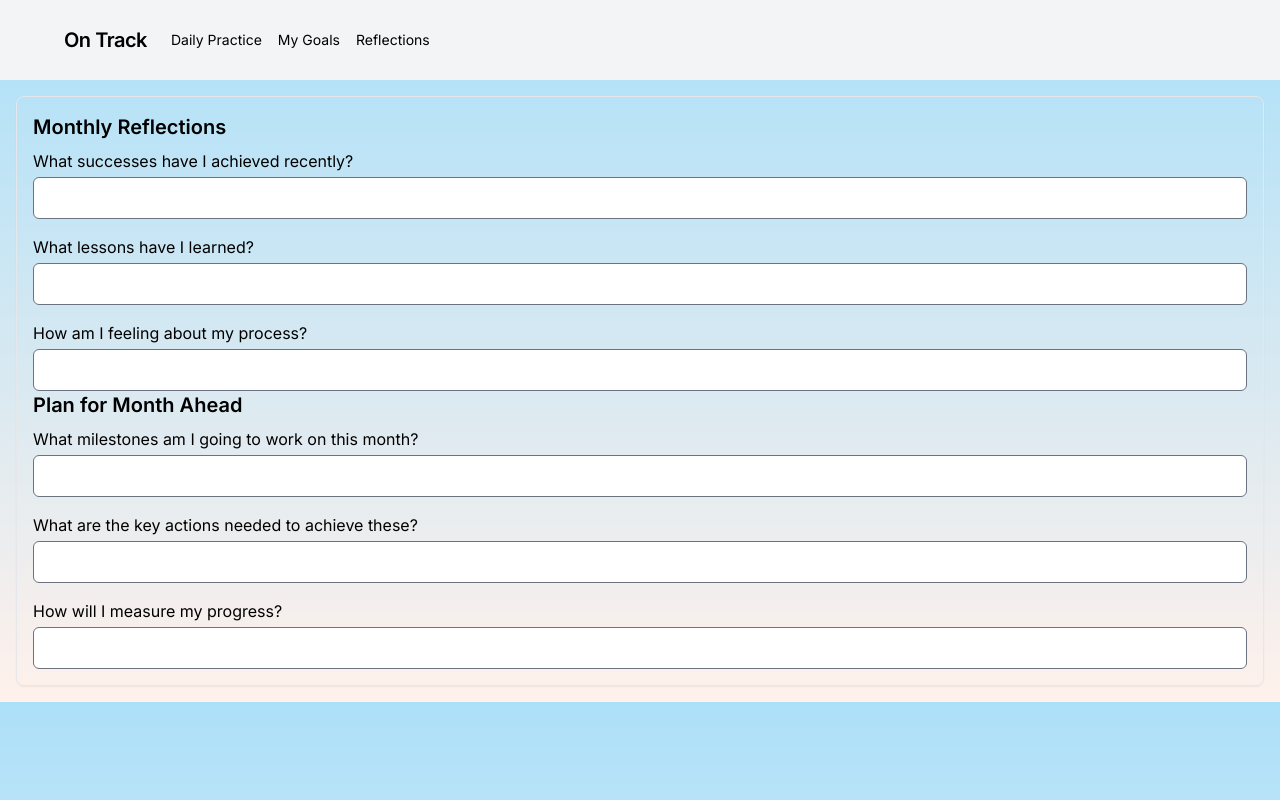
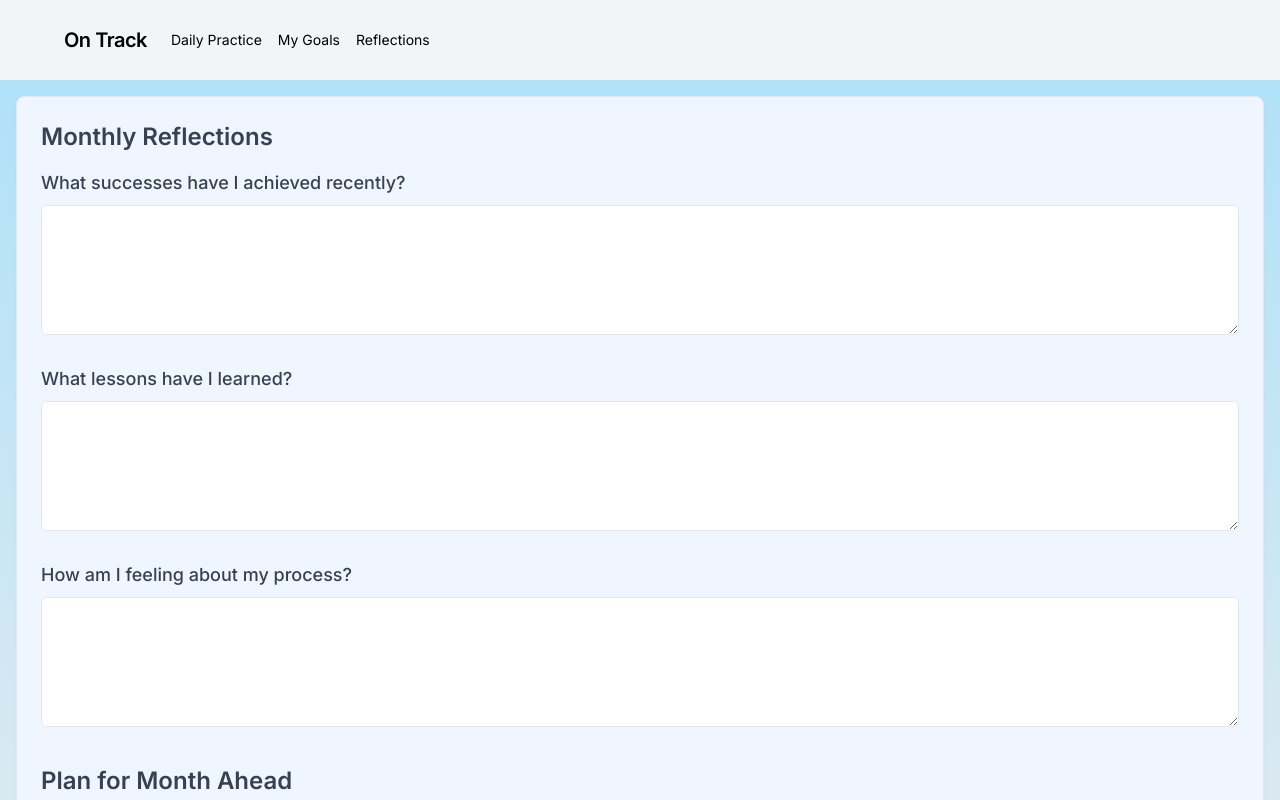
Before and after one commit to hollyallison/on-track, a Next.js app: page /monthly-reflections in a window 1280 px wide. Shown: the top 800 px of the page. Built offline with nearby package versions, Linux system fonts and the light colour scheme.

Commit message:
updated monthly reflections

```diff
--- a/app/(dashboard)/daily-practice/page.tsx
+++ b/app/(dashboard)/daily-practice/page.tsx
@@ -12,7 +12,7 @@ export default function DailyPractice() {
     <div className="flex flex-col items-center justify-center min-h-screen my-12 px-4 py-12 sm:px-12 lg:px-14">
       <div className="w-full max-w-4xl p-12 bg-white rounded-lg shadow-2xl">
         <h2
-          className="col-span-full text-center text-7xl my-10 font-semibold"
+          className="col-span-full text-center text-7xl my-6 font-semibold"
           style={{
             backgroundImage: 'url("/images/dailypractice-header.jpg")',
             backgroundSize: 'cover',
--- a/app/(dashboard)/monthly-reflections/page.tsx
+++ b/app/(dashboard)/monthly-reflections/page.tsx
@@ -1,6 +1,7 @@
 import type { NextPage } from 'next';
 import Head from 'next/head';
 import MonthlyReflectionsComponent from '../../components/MonthlyReflections'; // Renamed import
+import ActionButtons from '@/app/components/ActionButtons';
 
 const MonthlyReflections: NextPage = () => {
   return (
@@ -10,7 +11,9 @@ const MonthlyReflections: NextPage = () => {
         <meta name="description" content="Reflect on your month with On Track Journal." /> {/* More descriptive content */}
       </Head>
       <main className="container mx-auto p-4">
-        <MonthlyReflectionsComponent /> {/* Updated to use the renamed import */}
+        <MonthlyReflectionsComponent />
+        <ActionButtons />
+
       </main>
     </>
   );
--- a/app/(dashboard)/my-goals/page.tsx
+++ b/app/(dashboard)/my-goals/page.tsx
@@ -10,8 +10,9 @@ const MyGoals: NextPage = () => {
         <meta name="description" content="Set and track your goals with On Track Journal." />
       </Head>
       <main className="container mx-auto p-4">
+
       <h2
-          className="col-span-full text-center text-7xl my-10 font-semibold"
+          className="col-span-full text-center text-7xl my-96 font-semibold"
           style={{
             backgroundImage: 'url("/images/dailypractice-header.jpg")',
             backgroundSize: 'cover',
@@ -26,7 +27,9 @@ const MyGoals: NextPage = () => {
         >
           My Goals
         </h2>
-        <Kanban />
+
+        < Kanban />
+
       </main>
     </>
   );
--- a/app/components/Kanban.tsx
+++ b/app/components/Kanban.tsx
@@ -114,7 +114,7 @@ function KanbanBoard() {
           text-gray-800
           "
       >
-        <PlusIcon className="h-5 w-5" />
+        <PlusIcon/>
         Add Column
       </button>
     </div>
@@ -178,6 +178,7 @@ function KanbanBoard() {
       id: generateId(),
       columnId,
       content: `Task ${tasks.length + 1}`,
+      goalId: ""
     };
 
     setTasks([...tasks, newTask]);
--- a/app/components/MonthlyReflections.tsx
+++ b/app/components/MonthlyReflections.tsx
@@ -2,48 +2,40 @@ import React from 'react';
 
 const MonthlyReflection: React.FC = () => {
   return (
-    <div className="p-4 border rounded-lg shadow-sm">
+    <div className="p-6 bg-blue-50 border rounded-lg shadow-sm">
 
-      <h2 className="text-xl font-semibold mb-2">Monthly Reflections</h2>
-      <div className="space-y-4">
+      <h2 className="text-2xl font-semibold text-gray-700 mb-4">Monthly Reflections</h2>
+      <div className="space-y-6">
         <div>
-          <label htmlFor="successes" className="block mb-1">What successes have I achieved recently?
-          </label>
-          <input type="text" id="successes" className="w-full p-2 border rounded-md" />
+          <label htmlFor="successes" className="block text-lg font-medium text-gray-700 mb-2">What successes have I achieved recently?</label>
+          <textarea id="successes" className="w-full p-4 text-gray-700 bg-white border border-gray-200 rounded-md" rows={4} />
         </div>
         <div>
-          <label htmlFor="improvements" className="block mb-1">What lessons have I learned?
-          </label>
-          <input type="text" id="improvements" className="w-full p-2 border rounded-md" />
+          <label htmlFor="lessons" className="block text-lg font-medium text-gray-700 mb-2">What lessons have I learned?</label>
+          <textarea id="lessons" className="w-full p-4 text-gray-700 bg-white border border-gray-200 rounded-md" rows={4} />
         </div>
         <div>
-          <label htmlFor="improvements" className="block mb-1">How am I feeling about my process?
-          </label>
-          <input type="text" id="improvements" className="w-full p-2 border rounded-md" />
+          <label htmlFor="feelings" className="block text-lg font-medium text-gray-700 mb-2">How am I feeling about my process?</label>
+          <textarea id="feelings" className="w-full p-4 text-gray-700 bg-white border border-gray-200 rounded-md" rows={4} />
         </div>
       </div>
 
-      <h2 className="text-xl font-semibold mb-2">Plan for Month Ahead</h2>
-      <div className="space-y-4">
+      <h2 className="text-2xl font-semibold text-gray-700 mb-4 mt-8">Plan for Month Ahead</h2>
+      <div className="space-y-6">
         <div>
-          <label htmlFor="successes" className="block mb-1">What milestones am I going to work on this month?
-          </label>
-          <input type="text" id="successes" className="w-full p-2 border rounded-md" />
+          <label htmlFor="milestones" className="block text-lg font-medium text-gray-700 mb-2">What milestones am I going to work on this month?</label>
+          <textarea id="milestones" className="w-full p-4 text-gray-700 bg-white border border-gray-200 rounded-md" rows={4} />
         </div>
         <div>
-          <label htmlFor="improvements" className="block mb-1">What are the key actions needed to achieve these?
-          </label>
-          <input type="text" id="improvements" className="w-full p-2 border rounded-md" />
+          <label htmlFor="actions" className="block text-lg font-medium text-gray-700 mb-2">What are the key actions needed to achieve these?</label>
+          <textarea id="actions" className="w-full p-4 text-gray-700 bg-white border border-gray-200 rounded-md" rows={4} />
         </div>
         <div>
-          <label htmlFor="improvements" className="block mb-1">How will I measure my progress?
-          </label>
-          <input type="text" id="improvements" className="w-full p-2 border rounded-md" />
+          <label htmlFor="measurement" className="block text-lg font-medium text-gray-700 mb-2">How will I measure my progress?</label>
+          <textarea id="measurement" className="w-full p-4 text-gray-700 bg-white border border-gray-200 rounded-md" rows={4} />
         </div>
       </div>
     </div>
-
-
   );
 };
 
--- a/app/task.ts
+++ b/app/task.ts
@@ -5,8 +5,14 @@ export type Column = {
   title: string;
 };
 
+export type Goal = {
+  id: Id;
+  title: string;
+};
+
 export type Task = {
   id: Id;
   columnId: Id;
+  goalId: Id;
   content: string;
 };
```
